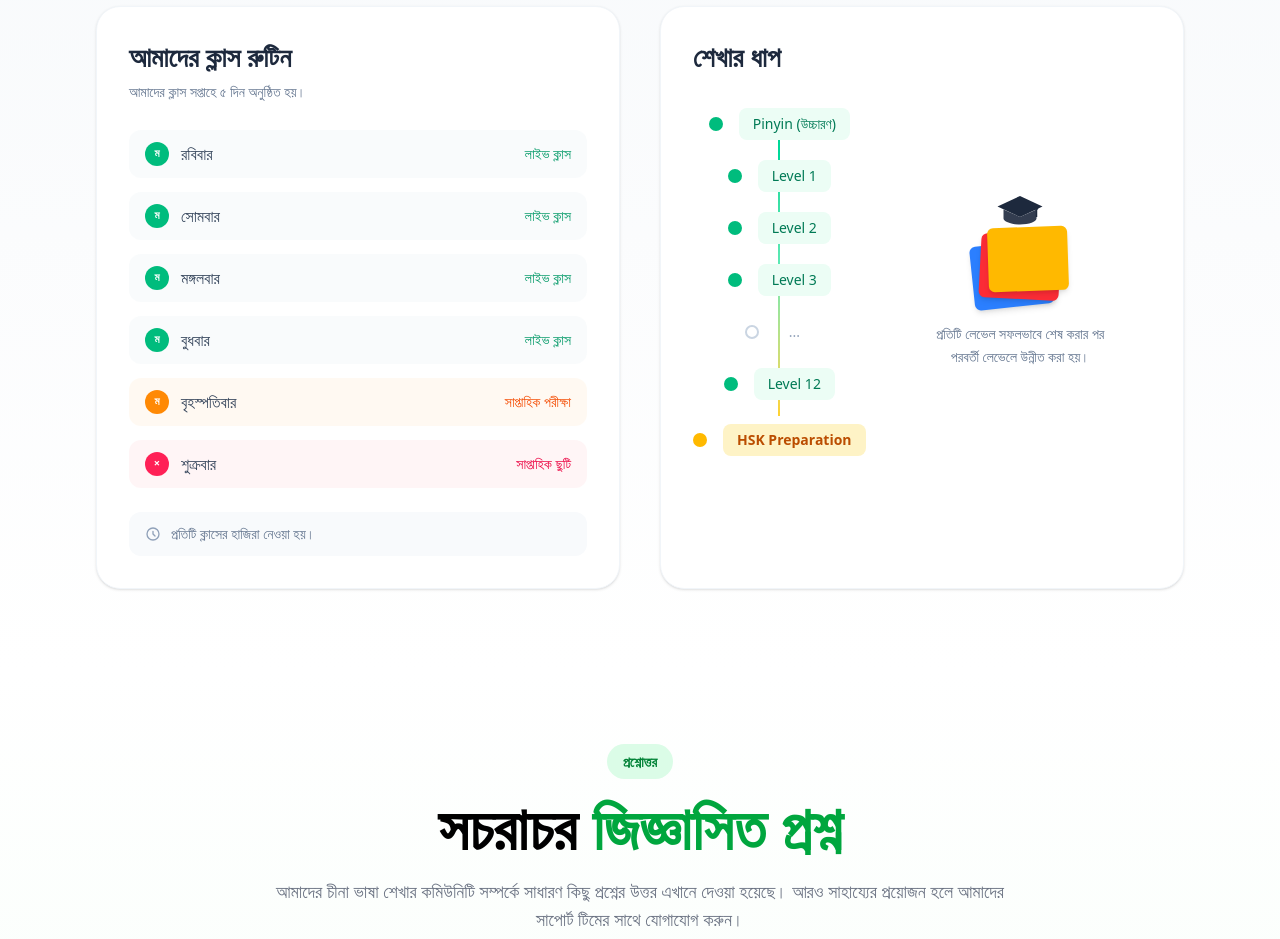
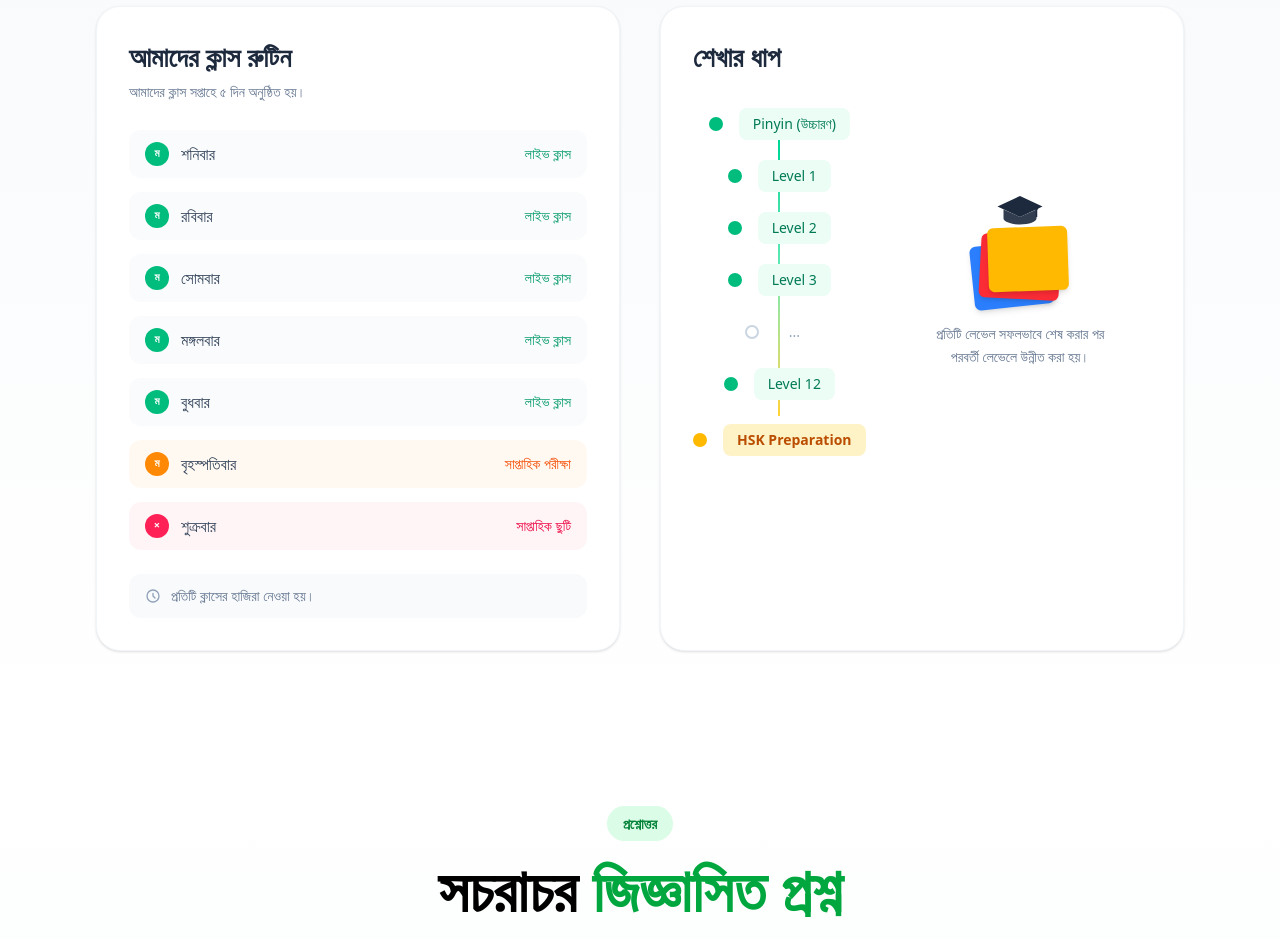
Before and after one commit to kazirobin/lcwkr, a Next.js app: page / in a window 1280 px wide. Shown: the part 1780-2719 px from the top of the page. Built offline with nearby package versions, Linux system fonts and the light colour scheme.

Commit message:
Update ClassRoutineSection.tsx

```diff
--- a/components/ClassRoutineSection.tsx
+++ b/components/ClassRoutineSection.tsx
@@ -17,7 +17,7 @@ export default function ClassRoutineSection() {
 
             <div className="mt-7 space-y-3.5">
               {/* Sunday – Wednesday */}
-              {[
+              {[    { day: "শনিবার", type: "লাইভ ক্লাস", color: "bg-emerald-500" },
                 { day: "রবিবার", type: "লাইভ ক্লাস", color: "bg-emerald-500" },
                 { day: "সোমবার", type: "লাইভ ক্লাস", color: "bg-emerald-500" },
                 { day: "মঙ্গলবার", type: "লাইভ ক্লাস", color: "bg-emerald-500" },
```
